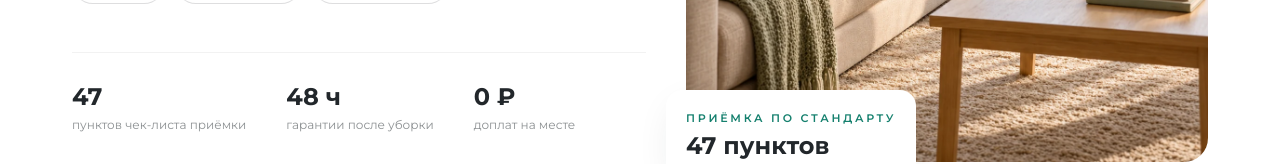
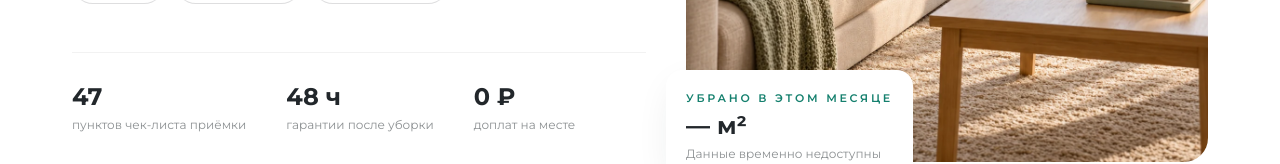
Before and after one commit to radzun9080002222-ship-it/vershina016-online, a React (Vite) app: page / in a window 1280 px wide. Shown: the part 642-806 px from the top of the page. Built offline with nearby package versions, Linux system fonts and the light colour scheme; no server answers.

Commit message:
Restore monthly cleaned-area hero tile from live statistics (#3)

```diff
--- a/package.json
+++ b/package.json
@@ -6,7 +6,7 @@
   "packageManager": "pnpm@11.7.0",
   "scripts": {
     "dev": "vite",
-    "build": "tsc -b && vite build && node scripts/check-release.mjs && node scripts/check-pricing.mjs",
+    "build": "node scripts/check-hero-stats.mjs && tsc -b && vite build && node scripts/check-release.mjs && node scripts/check-pricing.mjs",
     "preview": "vite preview"
   },
   "dependencies": {
--- a/src/components/Hero.tsx
+++ b/src/components/Hero.tsx
@@ -1,11 +1,9 @@
 import { Phone } from "lucide-react";
 import { PHONE_HREF } from "../data";
-import { useState } from "react";
 import Messengers from "./Messengers";
+import MonthlyCleaningBadge from "./MonthlyCleaningBadge";
 
 export default function Hero() {
-  const [area] = useState<number | null>(null);
-  // Calendar statistics are not enabled for this domain yet; show the truthful fallback.
   return (
     <section id="top" className="relative overflow-hidden bg-white pt-[72px]">
       <div className="container-x grid items-center gap-10 py-14 md:py-20 lg:grid-cols-[1.1fr_1fr]">
@@ -52,13 +50,7 @@ export default function Hero() {
         </div>
         <div className="relative">
           <img src="/images/hero-chelny-tauba.webp" alt="Светлая гостиная с видом на мечеть «Тауба» в Набережных Челнах" className="aspect-[4/5] w-full rounded-3xl object-cover" fetchPriority="high" />
-          <div className="absolute -bottom-5 -left-5 hidden rounded-2xl bg-white p-5 shadow-card md:block">
-            <div className="text-[11px] font-semibold uppercase tracking-widest2 text-emerald">{area === null ? 'приёмка по стандарту' : 'убрано в этом месяце'}</div>
-            <div className="mt-1 text-2xl font-bold text-graphite">
-              {area === null ? '47 пунктов' : `${area.toLocaleString('ru-RU')} м²`}
-            </div>
-            {area !== null && <div className="mt-1 text-xs text-ink/55">по всем городам «Вершины»</div>}
-          </div>
+          <MonthlyCleaningBadge />
         </div>
       </div>
     </section>
--- /dev/null
+++ b/src/components/MonthlyCleaningBadge.tsx
@@ -0,0 +1,28 @@
+import { useEffect, useState } from 'react';
+import { requestMonthlyArea } from '../lib/cleaningStats';
+
+/** Shared completed-work aggregate, not a city-specific or date-generated counter. */
+export default function MonthlyCleaningBadge() {
+  const [area, setArea] = useState<number | null>(null);
+  const [unavailable, setUnavailable] = useState(false);
+  useEffect(() => {
+    const controller = new AbortController();
+    let mounted = true;
+    const timer = window.setTimeout(() => controller.abort(), 8000);
+    requestMonthlyArea(controller.signal)
+      .then(value => { if (mounted) setArea(value); })
+      .catch(() => { if (mounted) setUnavailable(true); })
+      .finally(() => window.clearTimeout(timer));
+    return () => { mounted = false; window.clearTimeout(timer); controller.abort(); };
+  }, []);
+
+  return (
+    <div className="absolute -bottom-5 left-3 max-w-[calc(100%_-_1.5rem)] rounded-2xl bg-white p-5 shadow-card sm:-left-5" data-monthly-cleaning-badge>
+      <div className="text-[11px] font-semibold uppercase tracking-widest2 text-emerald">убрано в этом месяце</div>
+      <div className="mt-1 text-2xl font-bold text-graphite" aria-live="polite" aria-busy={area === null && !unavailable}>
+        {area === null ? '—' : area.toLocaleString('ru-RU')} м²
+      </div>
+      {area === null && <div className="mt-1 text-xs text-ink/55" role="status">{unavailable ? 'Данные временно недоступны' : 'Загружаем статистику…'}</div>}
+    </div>
+  );
+}
--- /dev/null
+++ b/src/lib/cleaningStats.ts
@@ -0,0 +1,28 @@
+export const CLEANING_STATS_URL = 'https://apuajxotemukpjheppaz.supabase.co/functions/v1/cleaning-stats';
+export const MAX_STATS_AGE_MS = 36 * 60 * 60 * 1000;
+
+export function moscowMonth(now = Date.now()): string {
+  const parts = new Intl.DateTimeFormat('en-CA', {
+    timeZone: 'Europe/Moscow', year: 'numeric', month: '2-digit',
+  }).formatToParts(new Date(now));
+  return `${parts.find(p => p.type === 'year')?.value}-${parts.find(p => p.type === 'month')?.value}`;
+}
+
+export function parseMonthlyArea(payload: unknown, now = Date.now()): number | null {
+  if (!payload || typeof payload !== 'object') return null;
+  const value = payload as Record<string, unknown>;
+  if (value.scope !== 'all-cities' || value.month !== moscowMonth(now)) return null;
+  if (typeof value.area !== 'number' || !Number.isFinite(value.area) || value.area < 0) return null;
+  if (typeof value.updatedAt !== 'string') return null;
+  const age = now - Date.parse(value.updatedAt);
+  if (!Number.isFinite(age) || age < -60_000 || age > MAX_STATS_AGE_MS) return null;
+  return value.area;
+}
+
+export async function requestMonthlyArea(signal: AbortSignal): Promise<number> {
+  const response = await fetch(CLEANING_STATS_URL, { signal, cache: 'no-store' });
+  if (!response.ok) throw new Error('Statistics unavailable');
+  const area = parseMonthlyArea(await response.json());
+  if (area === null) throw new Error('Statistics are stale or invalid');
+  return area;
+}
```
Also changed, not shown: scripts/check-hero-stats.mjs (added, +61 -0 lines).
